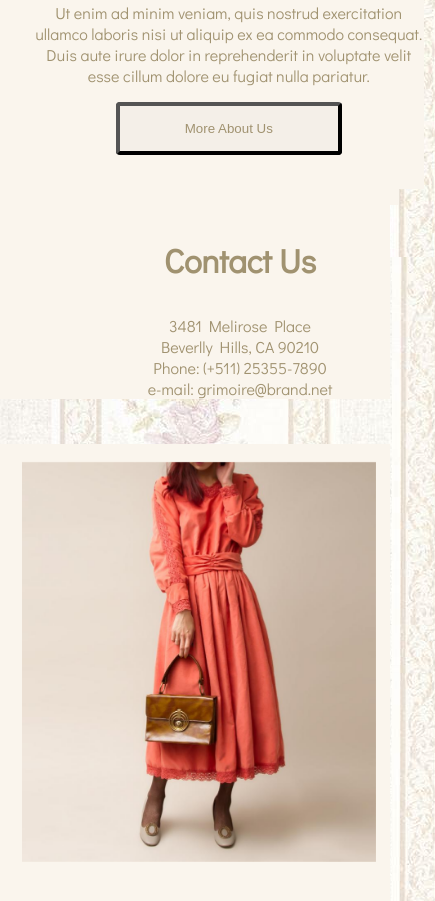
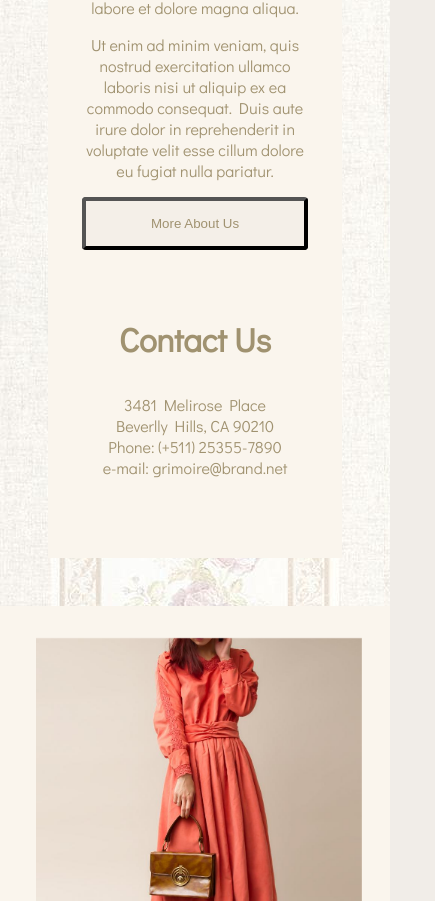
Before and after one commit to velvetcerise/mi-pagina, a plain HTML site: page index.html in a window 390 px wide. Shown: the part 743-1644 px from the top of the page, 435 px wide, since content can reach past the window. Drawn offline with Linux system fonts and the light colour scheme.

Commit message:
cambia breakpoints

```diff
--- a/css/grid.css
+++ b/css/grid.css
@@ -44,13 +44,11 @@
 .col-5 {
   width: calc(41.66% - 5px);
   float: left;
-  padding-left: 45px;
 }
 
 .col-6 {
   width: calc(50% - 15px);
   float: left;
-  padding-left: 4vh;
 }
 
 .col-7 {
@@ -64,7 +62,7 @@
 }
 
 .col-11 {
-  width: calc(91.66%- 15px;)
+  width: calc(91.66%- 15px);
 }
 
 .col-12 {
@@ -78,4 +76,6 @@
         width: 100%;
         text-align: center;
     }
+
+
 }
--- a/css/main.css
+++ b/css/main.css
@@ -8,8 +8,11 @@ body { /*/Estilos generales para la página*/
 }
 
 img {
-  height: 400px;
-  margin-top: 18px;
+   /*Responsive Image*/
+    display: block;
+    max-width: 100%;
+    height: auto;
+    object-fit: contain;
 }
 
 a {
@@ -69,7 +72,6 @@ img, button {
 
 img:hover, button:hover {
   opacity: 0.56;
-
 }
 
 
@@ -81,11 +83,16 @@ img:hover, button:hover {
 }
 
 #info {
+  padding: 2em;
   background-color: rgb(250, 245, 237);
 }
 
 #aline {
   text-align: right;
+}
+
+.contact-container {
+  padding-left: 84px
 }
 
 .head-background {
@@ -120,7 +127,7 @@ img:hover, button:hover {
 }
 
 .first-text{
-  margin-bottom: 45px;
+  padding: 3em;
 }
 
 .final {
@@ -128,13 +135,14 @@ img:hover, button:hover {
 }
 
 .clothes {
-  margin-bottom: 44px;
   text-align: center;
+  padding: 2em;
 }
 
 .encabezado {
   margin-top: 22px;
 }
+
 
 
 .clothes, .info {
--- a/css/media.css
+++ b/css/media.css
@@ -1,6 +1,9 @@
 @media screen and (max-width:850px) {
   .menu-ul, .head, #logo{
-    visibility: hidden;
+    display: none;
   }
 
+  .contact-container {
+    padding: 0 0 3em;
+  }
 }
--- a/index.html
+++ b/index.html
@@ -52,11 +52,8 @@
               <p>Ut enim ad minim veniam, quis nostrud exercitation ullamco laboris nisi ut aliquip ex ea commodo consequat. Duis aute irure dolor in reprehenderit in voluptate velit esse cillum dolore eu fugiat nulla pariatur.</p>
               <button type="button" name="button">More About Us</button>
             </div>
-            <div class="col-2 info">
-            <!--Espacio-->
-              <p></p>
-            </div>
-            <div class="col-5">
+
+            <div class="col-5 contact-container">
               <!--Contacto-->
               <h3>Contact Us</h3>
               <ul class="contact">
```
